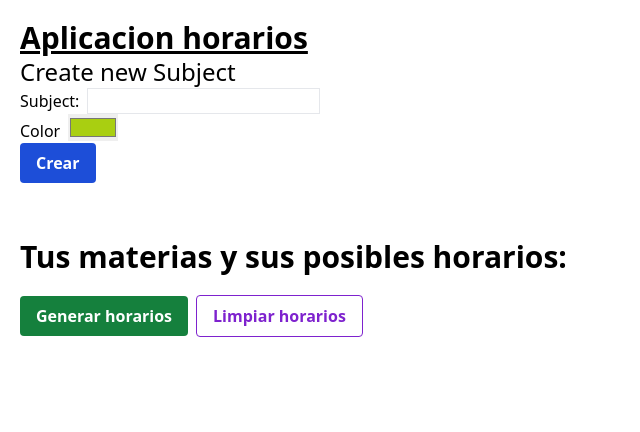
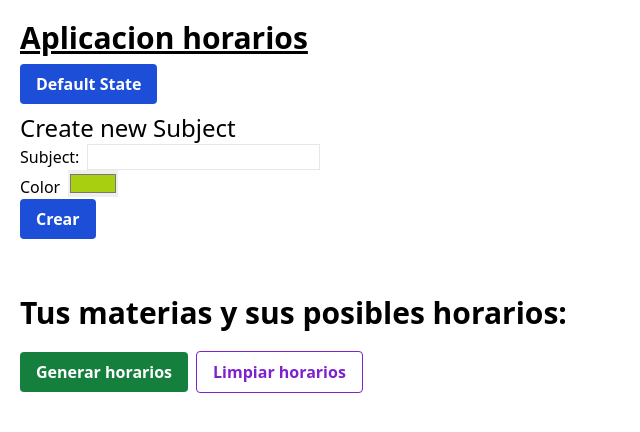
Before and after one commit to JLorenzoCD/Permutador-Horarios, a React (Vite) app: page / in a window 1280 px wide. Shown: the top 432 px of the page, without its empty margins (0-640 px from the left). Built offline with nearby package versions, Linux system fonts and the light colour scheme.

Commit message:
feat: :sparkles: Button that allows you to place a default state as an example

```diff
--- a/package.json
+++ b/package.json
@@ -1,7 +1,7 @@
 {
 	"name": "horarios",
 	"private": true,
-	"version": "0.2.15",
+	"version": "0.2.16",
 	"type": "module",
 	"scripts": {
 		"dev": "vite",
--- a/src/layout/index.tsx
+++ b/src/layout/index.tsx
@@ -16,12 +16,16 @@ function Layout() {
 		addSchedule,
 		deleteSubject,
 		deleteSchedule,
+		setDefaultSubjects,
 	} = LayoutUtils();
 
 	return (
 		<Container>
 			<header>
 				<h1 className='text-3xl font-bold underline'>Aplicacion horarios</h1>
+				<Button onClick={setDefaultSubjects} className='mt-2'>
+					Default State
+				</Button>
 			</header>
 
 			<main>
--- a/src/utils/components/Layout.ts
+++ b/src/utils/components/Layout.ts
@@ -103,6 +103,10 @@ function Layout() {
 		});
 	};
 
+	const setDefaultSubjects = () => {
+		setSubjects([...subjectsExample]);
+	};
+
 	return {
 		subjects,
 		possibleSchedules,
@@ -112,6 +116,7 @@ function Layout() {
 		addSchedule,
 		deleteSubject,
 		deleteSchedule,
+		setDefaultSubjects,
 	};
 }
 
```
